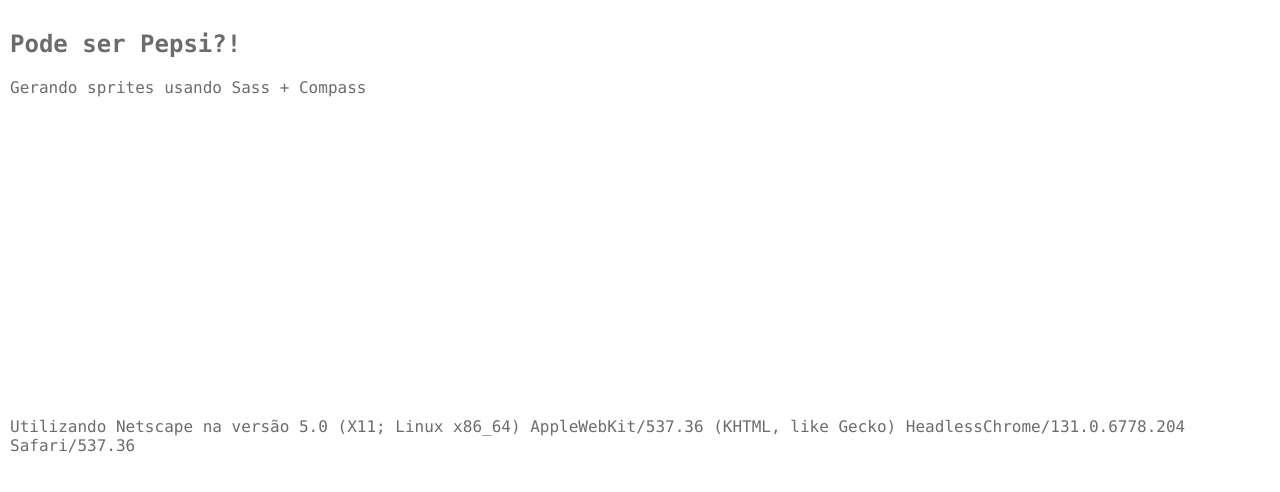
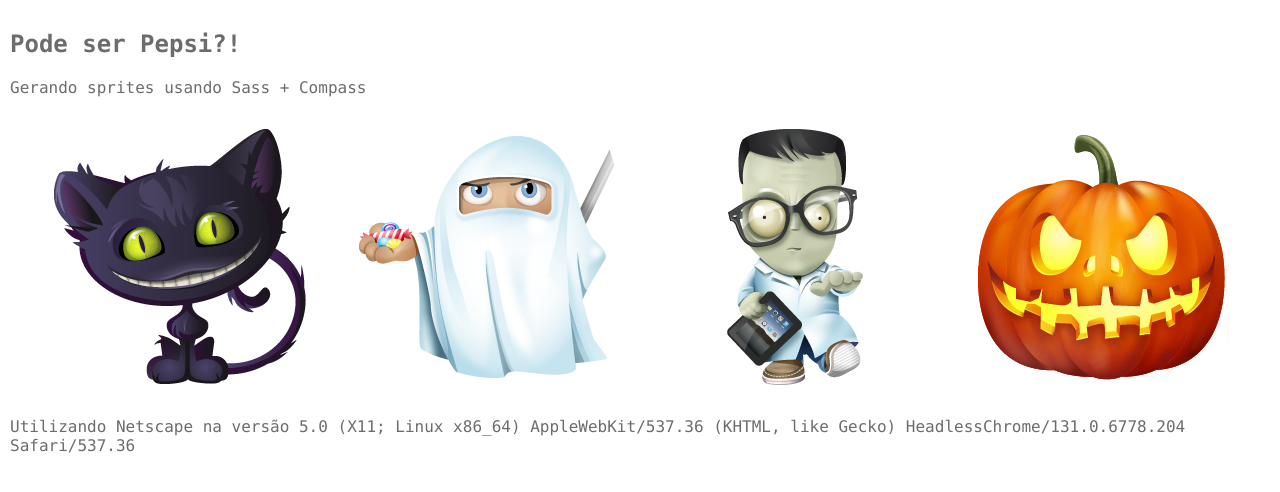
Before and after one commit to lagden/pepsi, a plain HTML site: page index.html in a window 1280 px wide. Drawn offline with Linux system fonts and the light colour scheme; the site is published under a folder, as on GitHub Pages, so addresses that start at the root find nothing.

Commit message:
relative path to images

```diff
--- a/css/app.css
+++ b/css/app.css
@@ -1 +1 @@
-.halloween-cat,.halloween-ninja-ghost,.halloween-pumpkin,.halloween-zombie{width:256px;height:256px;background-repeat:no-repeat;background-image:url(/images/sprites/halloween-sb98e0499a7.png)}.halloween-cat{background-position:0 0}.halloween-ninja-ghost{background-position:0 -256px}.halloween-pumpkin{background-position:0 -512px}.halloween-zombie{background-position:0 -768px}@media only screen and (-webkit-min-device-pixel-ratio:1.5),only screen and (min-resolution:1.5dppx){[class*=halloween-],[class*=" halloween-"]{background-image:url(/images/sprites/halloween2x-s8a9ca93793.png);background-size:256px 1024px}}body,html{margin:0;padding:0}html{font-family:Consolas,"Liberation Mono",Courier,monospace;min-height:100%;color:#6c6c6c;background-color:#fff}body{position:relative;padding:10px}.lista{display:-webkit-flex;display:flex;-webkit-flex-direction:column;flex-direction:column;margin:1em;-webkit-justify-content:space-around;justify-content:space-around}@media screen and (min-width:668px){.lista{-webkit-flex-direction:row;flex-direction:row}}.lista>div{margin:1em auto}
+.halloween-cat,.halloween-ninja-ghost,.halloween-pumpkin,.halloween-zombie{width:256px;height:256px;background-repeat:no-repeat;background-image:url(../images/sprites/halloween-sb98e0499a7.png)}.halloween-cat{background-position:0 0}.halloween-ninja-ghost{background-position:0 -256px}.halloween-pumpkin{background-position:0 -512px}.halloween-zombie{background-position:0 -768px}@media only screen and (-webkit-min-device-pixel-ratio:1.5),only screen and (min-resolution:1.5dppx){[class*=halloween-],[class*=" halloween-"]{background-image:url(../images/sprites/halloween2x-s8a9ca93793.png);background-size:256px 1024px}}body,html{margin:0;padding:0}html{font-family:Consolas,"Liberation Mono",Courier,monospace;min-height:100%;color:#6c6c6c;background-color:#fff}body{position:relative;padding:10px}.lista{display:-webkit-flex;display:flex;-webkit-flex-direction:column;flex-direction:column;margin:1em;-webkit-justify-content:space-around;justify-content:space-around}@media screen and (min-width:668px){.lista{-webkit-flex-direction:row;flex-direction:row}}.lista>div{margin:1em auto}
```
